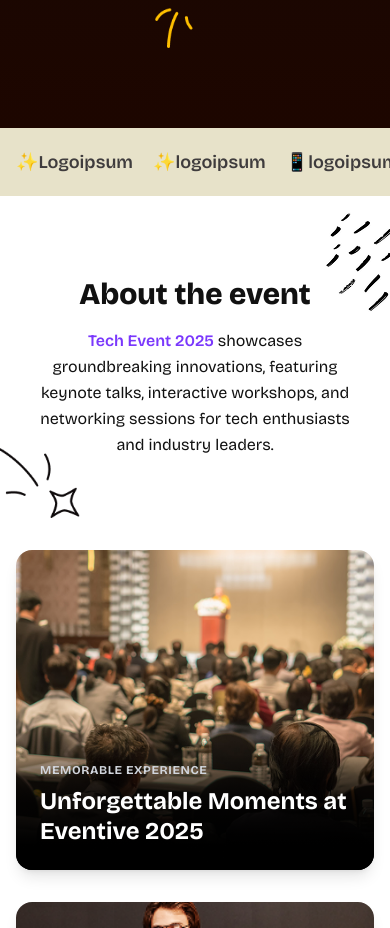
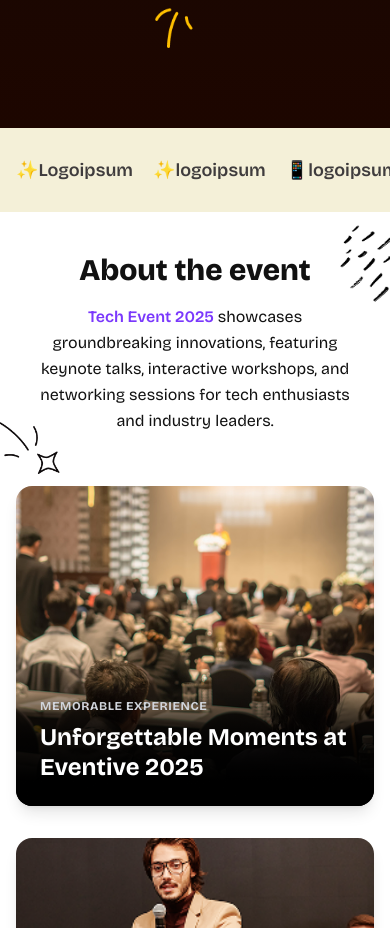
Before and after one commit to DsDigitalz/Event-Website, a React (Vite) app: page / in a window 390 px wide. Shown: the part 925-1853 px from the top of the page. Built offline with nearby package versions, Linux system fonts and the light colour scheme.

Commit message:
modified component EventCards.jsx

```diff
--- a/src/Components/AboutSection.jsx
+++ b/src/Components/AboutSection.jsx
@@ -2,9 +2,9 @@ import React from "react";
 
 function AboutSection() {
   return (
-    <section className="relative bg-white px-4 py-20">
-      <img src="aboutimg2.png" alt="" className="absolute left-0 bottom-5 w-20" />
-      <img src="aboutimg.png" alt="" className="absolute right-0 top-0" />
+    <section className="relative bg-white px-4 py-10 lg:py-20">
+      <img src="aboutimg2.png" alt="" className="absolute left-0 bottom-0 w-15 lg:w-20" />
+      <img src="aboutimg.png" alt="" className="absolute right-0 top-0 w-15 lg:w-20" />
       <div className="px-4 lg:px-10 max-w-[1440px] mx-auto flex flex-col items-center justify-between space-y-4 md:space-y-4 lg:flex-row ">
         <h2 className="text-center text-3xl md:text-4xl font-extrabold text-[#111111]">
           About the event
--- a/src/Components/LogoCarousel.jsx
+++ b/src/Components/LogoCarousel.jsx
@@ -2,7 +2,7 @@ import React from "react";
 
 export default function LogoCarousel() {
   return (
-    <section className=" bg-[#E7E2C9] py-5 md:py-7 ">
+    <section className=" bg-[#f4f0d8] py-7 md:py-10 ">
       <div className="max-w-[1440px] px-4 lg:px-10 text-lg overflow-x-hidden gap-5  lg:text-2xl mx-auto flex justify-between text-[#3F3C3D] ">
         <div className="flex items-center ">
           <span role="img" aria-label="sparks">
```
